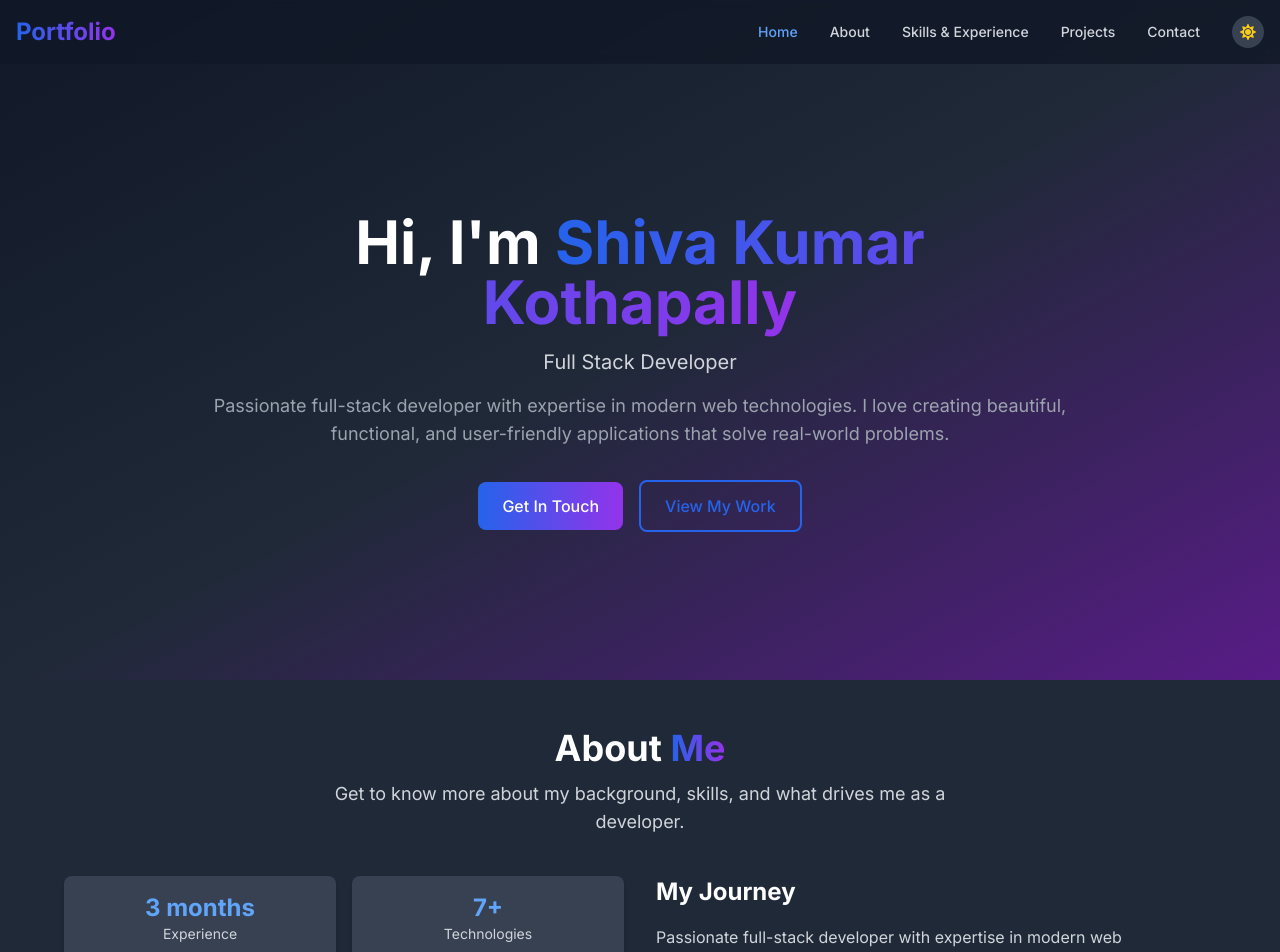
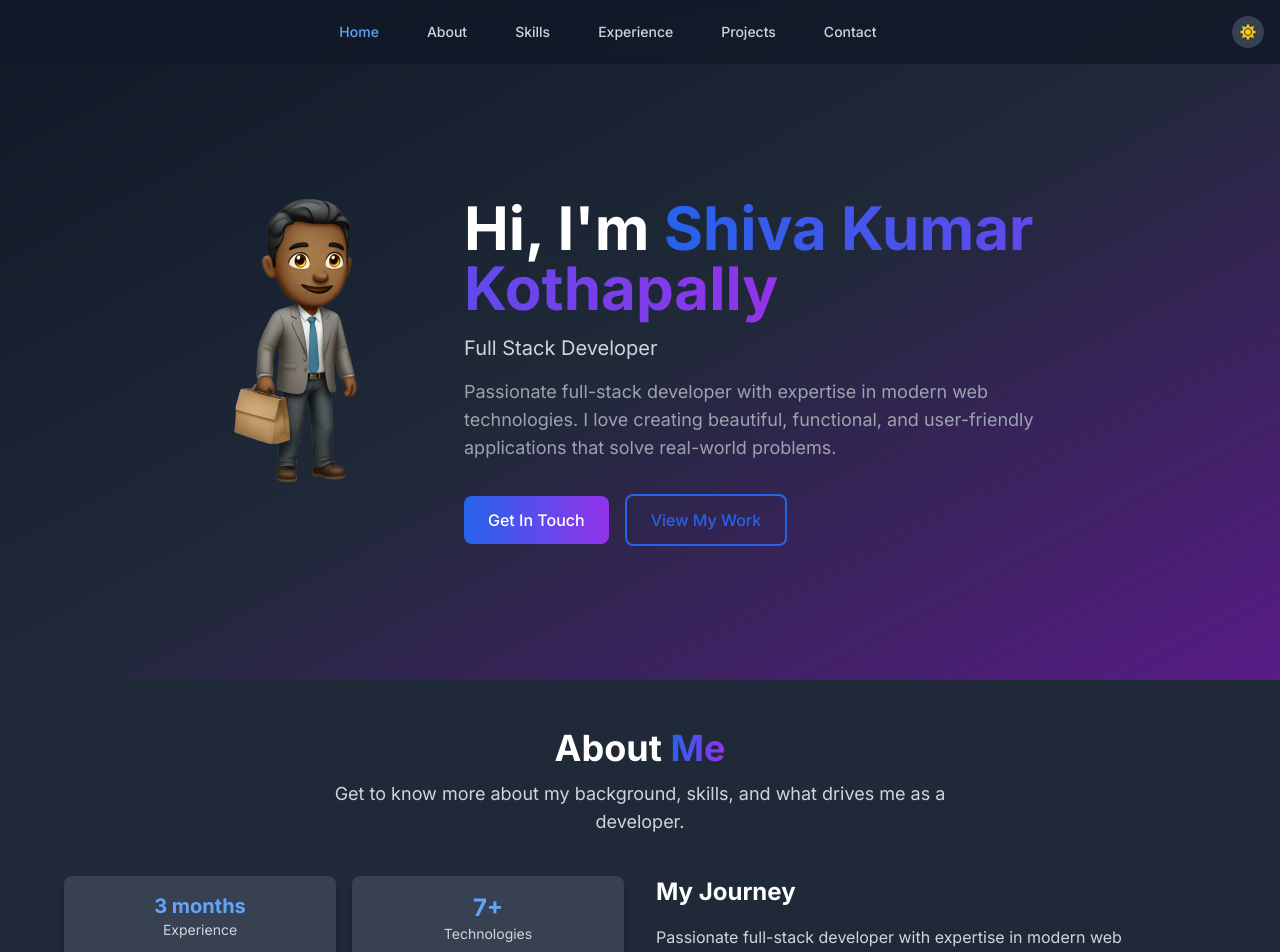
Before and after one commit to Github3007/PortFolio, a React (Vite) app: page / in a window 1280 px wide. Shown: the top 952 px of the page. Built offline with nearby package versions, Linux system fonts and the light colour scheme.

Commit message:
PortFolio

```diff
--- a/src/components/layout/Header.tsx
+++ b/src/components/layout/Header.tsx
@@ -10,7 +10,8 @@ const Header = ({ darkMode, toggleDarkMode, activeSection, setActiveSection }: H
   const navItems = [
     { id: 'home', label: 'Home' },
     { id: 'about', label: 'About' },
-    { id: 'skills', label: 'Skills & Experience' },
+    { id: 'skills', label: 'Skills' },
+    { id: 'skills', label: 'Experience' },
     { id: 'projects', label: 'Projects' },
     { id: 'contact', label: 'Contact' }
   ];
@@ -44,22 +45,14 @@ const Header = ({ darkMode, toggleDarkMode, activeSection, setActiveSection }: H
           : 'bg-white/80 dark:bg-gray-900/80 backdrop-blur-sm'
       }`}
     >
-      <nav className="container mx-auto px-4 py-4">
-        <div className="flex items-center justify-between">
-          {/* Logo */}
-          <motion.div
-            whileHover={{ scale: 1.05 }}
-            className="text-2xl font-bold gradient-text cursor-pointer"
-            onClick={() => scrollToSection('home')}
-          >
-            Portfolio
-          </motion.div>
-
-          {/* Desktop Navigation */}
-          <div className="hidden md:flex items-center space-x-8">
-            {navItems.map((item) => (
+      <nav className="w-full px-4 py-4">
+        <div className="flex items-center w-full">
+          {/* Desktop Navigation - Full Width */}
+          <div className="hidden md:flex items-center justify-between w-full">
+            <div className="flex items-center gap-12 flex-1 justify-center">
+              {navItems.map((item, index) => (
                 <motion.button
-                key={item.id}
+                  key={`${item.id}-${index}`}
                   whileHover={{ scale: 1.1 }}
                   whileTap={{ scale: 0.95 }}
                   onClick={() => scrollToSection(item.id)}
@@ -72,14 +65,14 @@ const Header = ({ darkMode, toggleDarkMode, activeSection, setActiveSection }: H
                   {item.label}
                 </motion.button>
               ))}
-
+            </div>
             {/* Dark Mode Toggle */}
             <motion.button
               whileHover={{ scale: 1.1 }}
               whileTap={{ scale: 0.95 }}
               onClick={toggleDarkMode}
               aria-label="Toggle Dark Mode"
-              className="p-2 rounded-full bg-gray-200 dark:bg-gray-700 text-gray-700 dark:text-gray-300"
+              className="ml-8 p-2 rounded-full bg-gray-200 dark:bg-gray-700 text-gray-700 dark:text-gray-300"
             >
               {darkMode ? (
                 <FaSun className="text-yellow-400" />
@@ -129,9 +122,9 @@ const Header = ({ darkMode, toggleDarkMode, activeSection, setActiveSection }: H
             className="md:hidden mt-4 pb-4 border-t border-gray-200 dark:border-gray-700"
           >
             <div className="flex flex-col space-y-4 pt-4">
-              {navItems.map((item) => (
+              {navItems.map((item, index) => (
                 <button
-                  key={item.id}
+                  key={`${item.id}-${index}`}
                   onClick={() => scrollToSection(item.id)}
                   className={`text-left font-medium transition-colors duration-200 ${
                     activeSection === item.id
--- a/src/components/sections/About.tsx
+++ b/src/components/sections/About.tsx
@@ -2,6 +2,35 @@ import { motion } from 'framer-motion';
 import { personalInfo } from '../../data';
 
 const About = () => {
+  // Calculate dynamic experience
+  const calculateExperience = () => {
+    if (!personalInfo.experienceStartDate) return "0 months";
+
+    const startDate = new Date(personalInfo.experienceStartDate);
+    const currentDate = new Date();
+
+    const years = currentDate.getFullYear() - startDate.getFullYear();
+    const months = currentDate.getMonth() - startDate.getMonth();
+
+    const totalMonths = years * 12 + months;
+
+    if (totalMonths < 12) {
+      return `${totalMonths} ${totalMonths === 1 ? 'month' : 'months'}`;
+    } else {
+      const experienceYears = Math.floor(totalMonths / 12);
+      const remainingMonths = totalMonths % 12;
+
+      if (remainingMonths === 0) {
+        return `${experienceYears} ${experienceYears === 1 ? 'year' : 'years'}`;
+      } else {
+        // Format: "1 year 1 month" or "2 years 3 months"
+        const yearText = experienceYears === 1 ? 'year' : 'years';
+        const monthText = remainingMonths === 1 ? 'month' : 'months';
+        return `${experienceYears} ${yearText} ${remainingMonths} ${monthText}`;
+      }
+    }
+  };
+
   const highlights = [
     "Focused on creating exceptional user experiences",
     "Passionate about cutting-edge technologies",
@@ -59,7 +88,7 @@ const About = () => {
                   whileHover={{ scale: 1.05 }}
                   className="bg-white dark:bg-gray-700 p-4 rounded-lg shadow-md text-center"
                 >
-                  <div className="text-2xl font-bold text-blue-600 dark:text-blue-400">3 months</div>
+                  <div className="text-lg md:text-xl font-bold text-blue-600 dark:text-blue-400 leading-tight">{calculateExperience()}</div>
                   <div className="text-sm text-gray-600 dark:text-gray-300">Experience</div>
                 </motion.div>
                 <motion.div
--- a/src/components/sections/Hero.tsx
+++ b/src/components/sections/Hero.tsx
@@ -23,8 +23,26 @@ const Hero = () => {
       </div>
 
       <div className="container mx-auto px-4 relative z-10">
-        <div className="max-w-4xl mx-auto text-center">
-          {/* Name and Title */}
+        <div className="max-w-4xl mx-auto flex flex-col md:flex-row items-center md:items-start text-center md:text-left">
+          {/* Professional Image Left */}
+          <motion.div
+            initial={{ x: -30, opacity: 0 }}
+            animate={{ x: 0, opacity: 1 }}
+            transition={{ duration: 0.8, delay: 0.1 }}
+            className="flex-shrink-0 flex justify-center md:justify-start mb-8 md:mb-0 md:mr-12"
+          >
+            <div className="w-48 h-72 md:w-56 md:h-84 flex items-center justify-center">
+              <img
+                src="/professional-avatar.png"
+                alt="Professional Avatar"
+                className="w-full h-full object-contain mix-blend-multiply dark:mix-blend-normal"
+                style={{ filter: 'contrast(1.1)' }}
+              />
+            </div>
+          </motion.div>
+
+          {/* Description Right */}
+          <div className="flex-1">
             <motion.h1
               initial={{ y: 50, opacity: 0 }}
               animate={{ y: 0, opacity: 1 }}
@@ -58,7 +76,7 @@ const Hero = () => {
               initial={{ y: 30, opacity: 0 }}
               animate={{ y: 0, opacity: 1 }}
               transition={{ duration: 0.8, delay: 0.9 }}
-            className="flex flex-col sm:flex-row gap-4 justify-center items-center"
+              className="flex flex-col sm:flex-row gap-4 justify-center md:justify-start items-center"
             >
               <motion.button
                 whileHover={{ scale: 1.05 }}
@@ -68,7 +86,6 @@ const Hero = () => {
               >
                 Get In Touch
               </motion.button>
-
               <motion.button
                 whileHover={{ scale: 1.05 }}
                 whileTap={{ scale: 0.95 }}
@@ -80,6 +97,7 @@ const Hero = () => {
             </motion.div>
           </div>
         </div>
+      </div>
     </section>
   );
 };
--- a/src/components/sections/Skills.tsx
+++ b/src/components/sections/Skills.tsx
@@ -12,7 +12,7 @@ const Skills = () => {
       >
         <div className="text-center">
           <div className="text-3xl mb-2">{skill.icon}</div>
-          <h3 className="font-semibold text-gray-900 dark:text-white mb-2">{skill.name}</h3>
+          <h3 className="font-semibold text-gray-900 dark:text-white mb-2 text-xs sm:text-sm break-words">{skill.name}</h3>
 
           {/* Simple skill tag without rating */}
           <div className="inline-block bg-blue-100 dark:bg-blue-900 text-blue-800 dark:text-blue-200 px-2 py-1 rounded-full text-xs font-medium">
--- a/src/data/index.ts
+++ b/src/data/index.ts
@@ -11,6 +11,7 @@ export const personalInfo: PersonalInfo = {
   github: "https://github.com/Github3007",
   twitter: "https://twitter.com/yourhandle",
   resumeUrl: "/resume.pdf",
+  experienceStartDate: "2025-07-23", // Format: YYYY-MM-DD (July 23, 2025)
 };
 
 export const skills: Skill[] = [
@@ -32,7 +33,7 @@ export const skills: Skill[] = [
 
   // Tools & Frameworks
   { name: "Spring Boot", level: 8, category: "backend", icon: "🌱" },
-  { name: "Spring Data JPA", level: 7, category: "backend", icon: "�" },
+  { name: "JPA", level: 7, category: "backend", icon: "💾" },
 
   // Databases
   { name: "MySQL", level: 7, category: "backend", icon: "🗄️" },
--- a/src/types/index.ts
+++ b/src/types/index.ts
@@ -38,6 +38,7 @@ export interface PersonalInfo {
   twitter?: string;
   resumeUrl?: string;
   profileImage?: string;
+  experienceStartDate?: string; // Format: YYYY-MM-DD
 }
 
 export interface HeaderProps {
```
Also changed, not shown: public/professional-avatar.png (added). Lines whose indentation alone changed are shown as unchanged.
